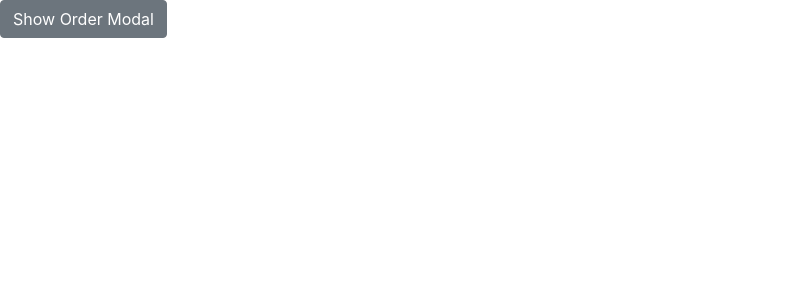
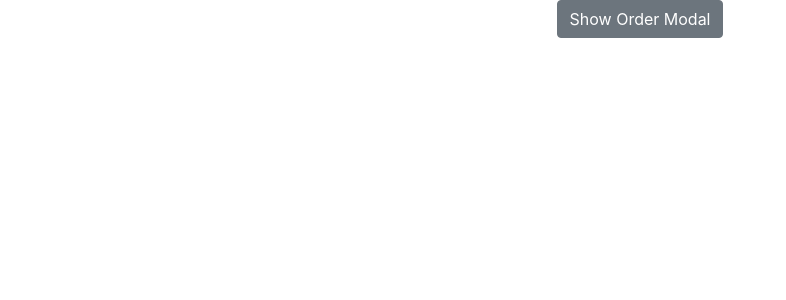
Before and after one commit to Xanngo/lyvedigital, a Vue app: page / in a window 1280 px wide. Shown: the top 300 px of the page, without its empty margins (0-786 px from the left). Built offline with nearby package versions, Linux system fonts and the light colour scheme.

Commit message:
* Added success message.

```diff
--- a/src/App.vue
+++ b/src/App.vue
@@ -1,6 +1,7 @@
 <template>
   <div id="app">
-    <b-button @click="onShowModal">Show Order Modal</b-button>
+    <b-alert variant="success" :show="success">Order submitted!</b-alert>
+    <b-button class="button" @click="onShowModal">Show Order Modal</b-button>
     <order-component
       :order="order"
       :visible="showModal"
@@ -22,6 +23,7 @@ export default {
   data() {
     return {
       showModal: false,
+      success: false,
       order: {
         "order_description":{
           "id":22,
@@ -84,19 +86,23 @@ export default {
   methods: {
     onShowModal() {
       this.showModal = true;
+      this.success = false;
     },
     onModalClosed() {
       this.showModal = false;
     },
     onBudgetSubmitted(totalBudget) {
       alert("Total Budget: " + totalBudget);
+      this.success = true;
     }
   }
 }
 </script>
 
 <style>
-#app {
+#app .button {
+  display: block;
+  margin: auto;
 }
 
 </style>
```
